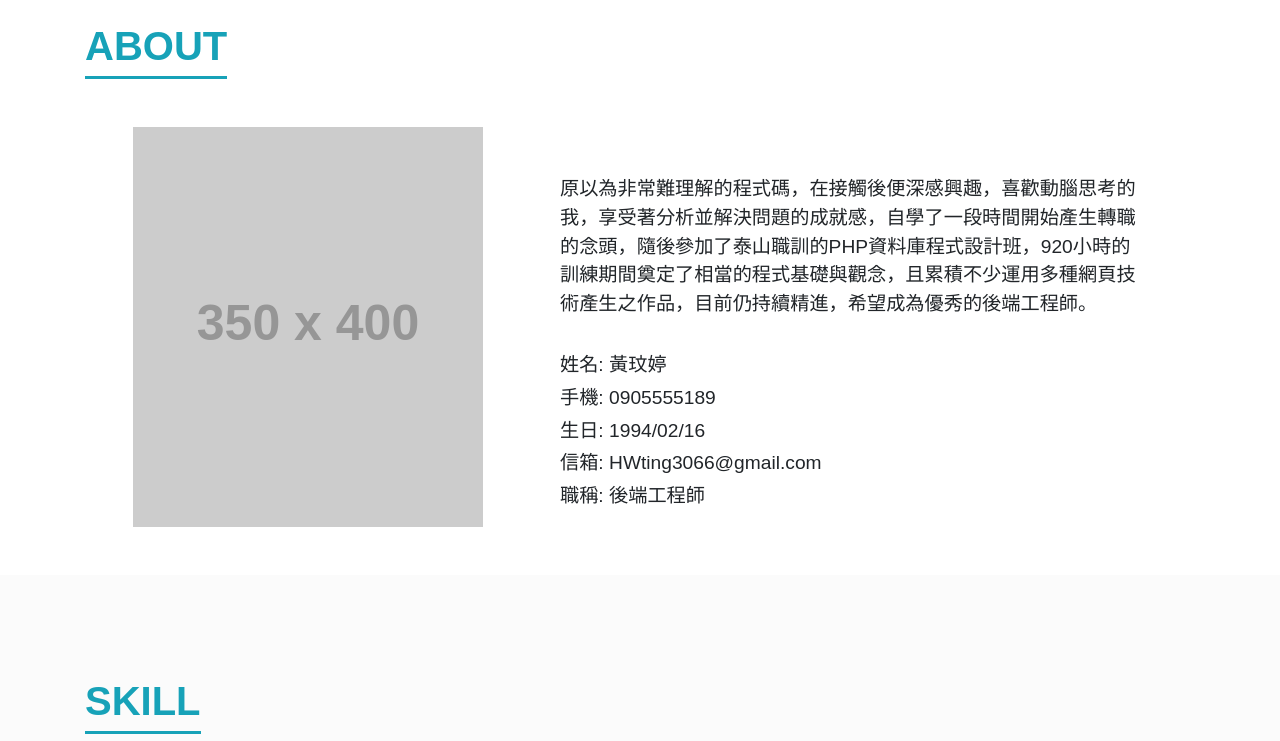
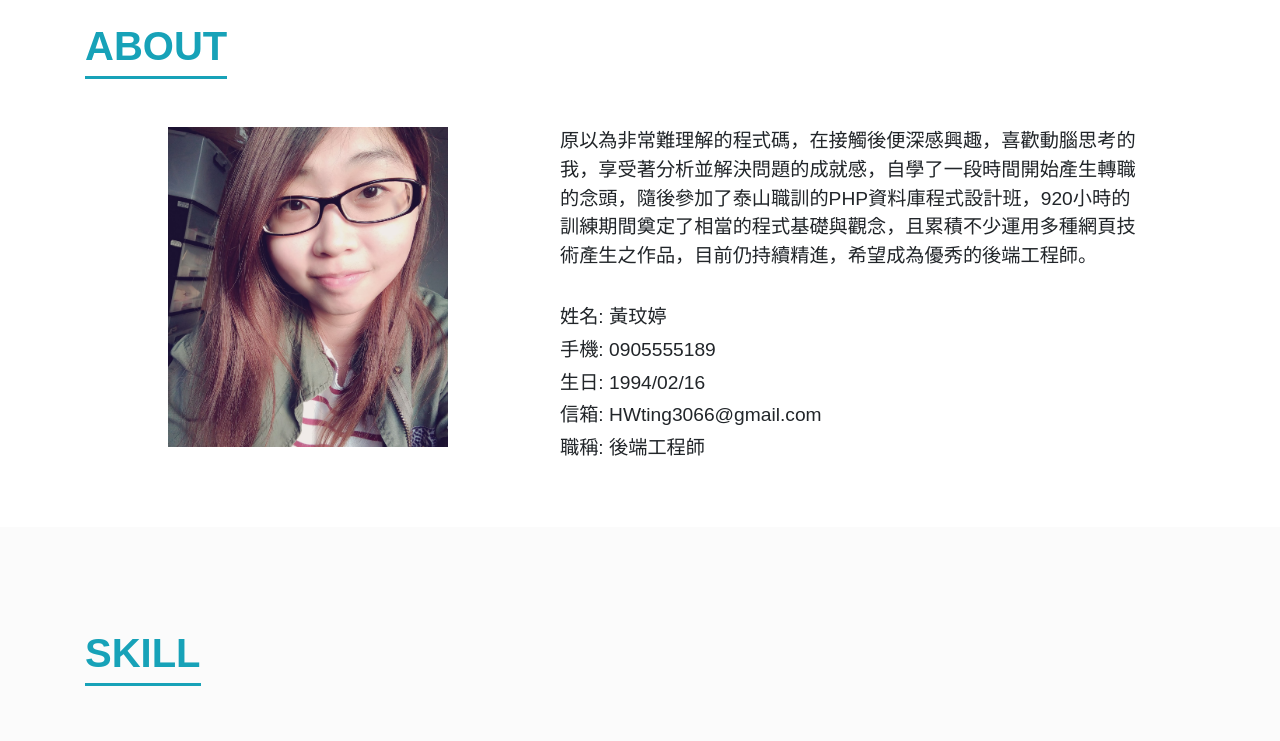
Before and after one commit to Ting3066/resume, a plain HTML site: page index.html in a window 1280 px wide. Shown: the part 880-1621 px from the top of the page. Drawn offline with nearby package versions, Linux system fonts and the light colour scheme; placeholder pictures from the web are drawn by us.

Commit message:
加入favicon與個人照片

```diff
--- a/css/login.css
+++ b/css/login.css
@@ -1,7 +1,7 @@
 body{
   width: 100vw;
   height: 100vh;
-  background: slategrey;
+  background: #70809073;
   margin: 0;
   display: flex;
   justify-content: center;
--- a/css/style.css
+++ b/css/style.css
@@ -166,6 +166,11 @@ header a.active::after {
   display: inline-block;
 }
 
+#about img{
+  width: 280px;
+  height: 320px;
+}
+
 
 #about, #skill, #education, #experience{
   font-size: 1.2rem;
--- a/index.html
+++ b/index.html
@@ -3,6 +3,7 @@
 <head>
   <meta charset="UTF-8">
   <meta name="viewport" content="width=device-width, initial-scale=1.0">
+  <link rel="shortcut icon" href="image/favicon.ico" type="image/x-icon">
   <link rel="stylesheet" href="https://cdn.jsdelivr.net/npm/bootstrap@4.5.3/dist/css/bootstrap.min.css">
   <script src="https://code.jquery.com/jquery-3.5.1.slim.min.js"></script>
   <script src="https://cdn.jsdelivr.net/npm/bootstrap@4.5.3/dist/js/bootstrap.bundle.min.js"></script>
@@ -16,7 +17,6 @@
   <!-- 選單列 -->
   <header class="fixed-top alert-secondary bgShadow" id="myMenu">
     <nav class="navbar navbar-expand-lg">
-      <a class="navbar-brand" href="#"></a>
       <button class="navbar-toggler" type="button" data-toggle="collapse" data-target="#menu">
         <span class="navbar-toggler-icon"></span>
       </button>
@@ -61,9 +61,9 @@
     <div class="title my-5 text-info font-weight-bolder">ABOUT</div>
     <div class="row">
       <div class="text-center col-12 col-lg-5">
-        <img src="https://fakeimg.pl/350x400">
+        <img src="image/me.jpg">
       </div>
-      <div class="col-12 mt-5 col-lg-7 mt-lg-0 d-flex flex-column-reverse flex-lg-column pt-lg-5">
+      <div class="col-12 mt-5 col-lg-7 mt-lg-0 d-flex flex-column-reverse flex-lg-column">
         <p class="container px-5 px-lg-0 pr-lg-5">原以為非常難理解的程式碼，在接觸後便深感興趣，喜歡動腦思考的我，享受著分析並解決問題的成就感，自學了一段時間開始產生轉職的念頭，隨後參加了泰山職訓的PHP資料庫程式設計班，920小時的訓練期間奠定了相當的程式基礎與觀念，且累積不少運用多種網頁技術產生之作品，目前仍持續精進，希望成為優秀的後端工程師。</p>
         <div class="my-3 pl-5 pl-md-5 pl-lg-0">
           <div class="mb-1">姓名: 黃玟婷</div>
```
Also changed, not shown: image/favicon.ico (added), image/me.jpg (added).
